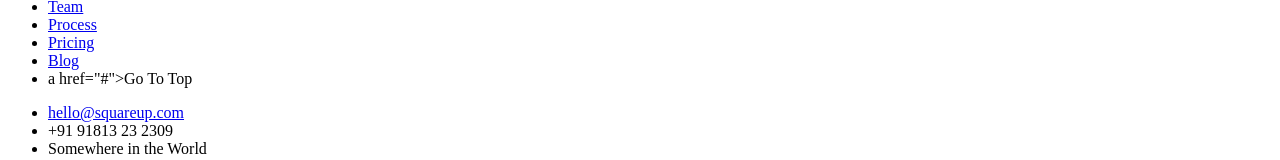
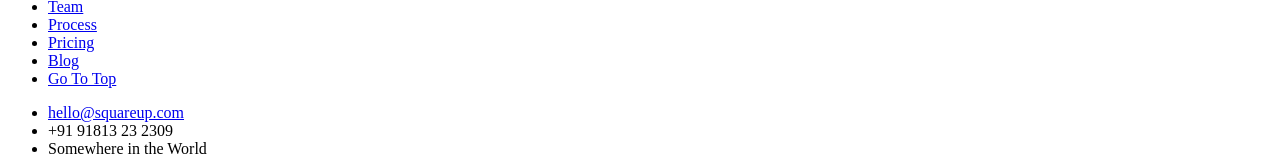
Before and after one commit to jutuli/Day21-22-FinalProject-HealthApp, a plain HTML site: page index.html in a window 1280 px wide. Shown: the part 3268-3428 px from the top of the page. Drawn offline with Linux system fonts and the light colour scheme.

Commit message:
Typo Fix Index.HTML

```diff
--- a/index.html
+++ b/index.html
@@ -330,7 +330,7 @@
           <li><a href="#">Process</a></li>
           <li><a href="#">Pricing</a></li>
           <li><a href="#">Blog</a></li>
-          <li>a href="#">Go To Top</li>
+          <li><a href="#">Go To Top</a></li>
         </ul>
       </nav>
       <div class="contact">
```
